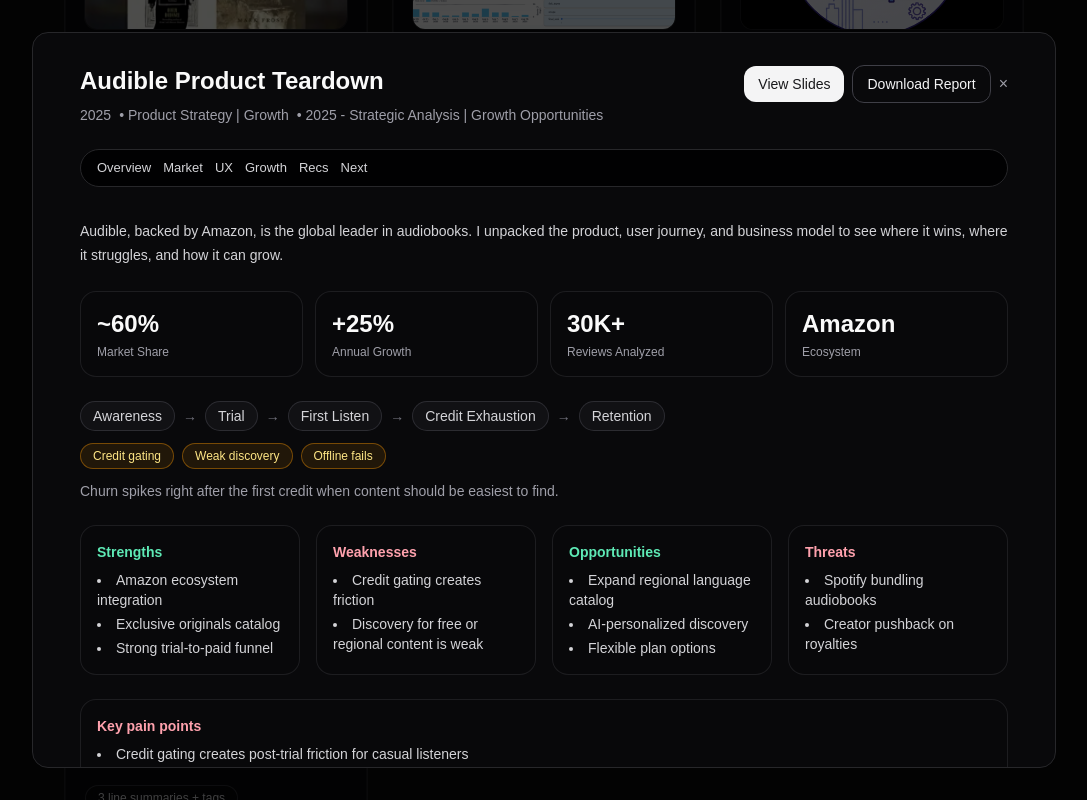
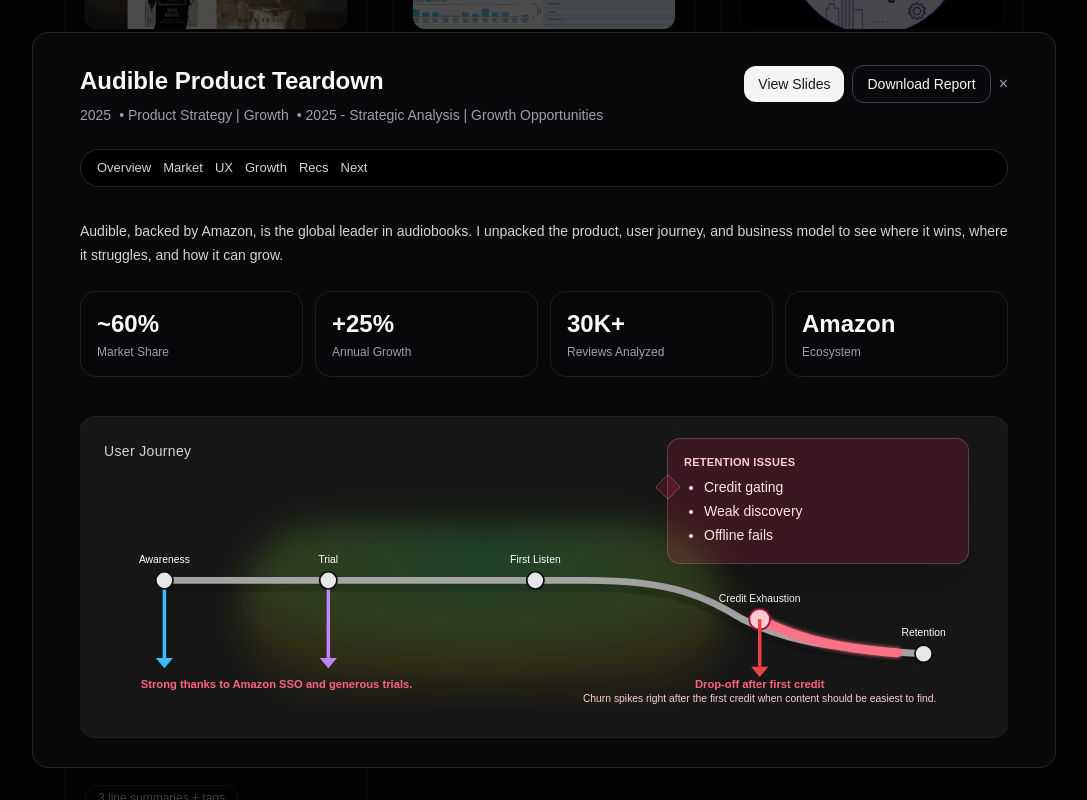
Before and after one commit to bhk1512/bk-portfolio, a Next.js app: page / in a window 1280 px wide. Both pictures are taken after a click on the button "View Breakdown". Shown: the part 781-1581 px from the top of the page, without its empty margins (96-1183 px from the left). Built offline with nearby package versions, Linux system fonts and the light colour scheme.

Commit message:
User Journey and Market Pie

```diff
--- a/src/app/page.tsx
+++ b/src/app/page.tsx
@@ -370,7 +370,7 @@
         leakMap: {
           stages: ["Awareness", "Trial", "First Listen", "Credit Exhaustion", "Retention"],
           issues: ["Credit gating", "Weak discovery", "Offline fails"],
-          caption: "Churn spikes right after the first credit when content should be easiest to find.",
+          caption: "Churn spikes right when content should be easiest to find.",
         },
         marketSnapshot: {
           leader: { label: "Audible", value: 60 },
@@ -980,7 +980,7 @@
       const rect = el.getBoundingClientRect();
       const x = e.clientX - rect.left - rect.width / 2;
       const y = e.clientY - rect.top - rect.height / 2;
-      el.style.transform = `translateY(-2px) rotateY(${x / 28}deg) rotateX(${-y / 28}deg)`;
+      el.style.transform = `translateY(-2px) rotateY(${x / 28}deg) rotateX(${-y / 28}deg`;
     };
     const onLeave = () => { el.style.transform = ""; };
 
@@ -1386,6 +1386,226 @@
 }
 
 
+
+
+
+
+
+function RetentionFlow({ stages = [], issues = [] }: { stages?: string[]; issues?: string[] }) {
+  const defaultStages = [
+    "Awareness",
+    "Trial",
+    "First Listen",
+    "Credit Exhaustion",
+    "Retention",
+  ];
+
+  const labels = stages.length >= 5
+    ? stages.slice(0, 5)
+    : defaultStages;
+
+  const points = [
+    { x: 70, y: 120 },
+    { x: 260, y: 120 },
+    { x: 500, y: 120 },
+    { x: 760, y: 165 },
+    { x: 950, y: 205 },
+  ].map((pt, index) => ({ ...pt, label: labels[index] ?? defaultStages[index] }));
+
+  const retentionIssues = issues.length ? issues : [
+    "Credit gating",
+    "Weak discovery",
+    "Offline fails",
+  ];
+
+  return (
+    <div className="w-full overflow-hidden py-4">
+      <div className="relative mx-auto h-[320px] w-full max-w-[1200px] rounded-2xl bg-neutral-900 p-6 ring-1 ring-white/10">
+        <div className="mb-2 flex items-center justify-start text-sm text-neutral-300">
+          <span className="font-medium tracking-wide">User Journey</span>
+        </div>
+        <svg className="h-[240px] w-full" viewBox="0 0 1020 260" preserveAspectRatio="xMidYMid meet">
+          <defs>
+            <linearGradient id="rf-fade" x1="0%" y1="0%" x2="0%" y2="100%">
+              <stop offset="0%" stopColor="#0ea5e9" stopOpacity="0.10" />
+              <stop offset="100%" stopColor="#0ea5e9" stopOpacity="0.00" />
+            </linearGradient>
+            <filter id="rf-glow" x="-50%" y="-50%" width="200%" height="200%">
+              <feGaussianBlur stdDeviation="2.5" result="b" />
+              <feMerge>
+                <feMergeNode in="b" />
+                <feMergeNode in="SourceGraphic" />
+              </feMerge>
+            </filter>
+            <radialGradient id="rf-blob" cx="50%" cy="20%" r="80%">
+              <stop offset="0%" stopColor="#22c55e" stopOpacity="0.25" />
+              <stop offset="60%" stopColor="#a3e635" stopOpacity="0.18" />
+              <stop offset="100%" stopColor="#eab308" stopOpacity="0.08" />
+            </radialGradient>
+            <filter id="rf-softBlur" x="-30%" y="-30%" width="160%" height="160%">
+              <feGaussianBlur stdDeviation="18" />
+            </filter>
+          </defs>
+          <rect x="160" y="56" width="560" height="190" rx="95" fill="url(#rf-blob)" filter="url(#rf-softBlur)" />
+          <path d="M 70 126 C 300 126, 460 126, 560 126 C 660 126, 700 146, 740 171 C 780 191, 820 204, 950 211" fill="none" stroke="#000" strokeOpacity="0.18" strokeWidth="14" />
+          <path d="M 70 120 C 300 120, 460 120, 560 120 C 660 120, 700 140, 740 165 C 780 185, 820 198, 950 205" fill="none" stroke="#a3a3a3" strokeWidth="8" strokeLinecap="round" />
+          <path d="M 760 165 C 800 185, 840 198, 920 204" fill="none" stroke="#fb7185" strokeWidth="10" strokeLinecap="round" filter="url(#rf-glow)" />
+          <g>
+            <line x1={70} y1={120} x2={70} y2={210} stroke="#38bdf8" strokeWidth={4} strokeLinecap="round" />
+            <polygon points="60,210 80,210 70,222" fill="#38bdf8" />
+          </g>
+          <g>
+            <line x1={260} y1={120} x2={260} y2={210} stroke="#c084fc" strokeWidth={4} strokeLinecap="round" />
+            <polygon points="250,210 270,210 260,222" fill="#c084fc" />
+          </g>
+          <text x={200} y={245} textAnchor="middle" className="fill-rose-400 text-[13px] font-semibold">
+            Strong thanks to Amazon SSO and generous trials.
+          </text>
+          {points.map((pt, index) => (
+            <g key={pt.label + index}>
+              <circle cx={pt.x} cy={pt.y} r={10} fill="#e5e7eb" stroke="#0a0a0a" strokeWidth="2" />
+              <text x={pt.x} y={pt.y - 20} textAnchor="middle" className="fill-white text-[12px] font-medium">
+                {pt.label}
+              </text>
+            </g>
+          ))}
+          <g>
+            <circle cx={760} cy={165} r={12} fill="#fecdd3" stroke="#9f1239" strokeWidth="2" />
+            <line x1={760} y1={165} x2={760} y2={220} stroke="#ef4444" strokeWidth="4" />
+            <polygon points="750,220 770,220 760,232" fill="#ef4444" />
+            <text x={760} y={245} textAnchor="middle" className="fill-rose-400 text-[13px] font-semibold">
+              Drop-off after first credit
+            </text>
+            <text x={760} y={261} textAnchor="middle" className="fill-rose-200 text-[12px]">
+              Churn spikes right after the first credit when content should be easiest to find.
+            </text>
+            </g>
+        </svg>
+        <div className="pointer-events-none absolute right-6 bottom-6 -translate-y-[150px] w-[300px] rounded-xl bg-rose-500/15 p-4 text-sm text-rose-100 ring-1 ring-rose-300/30 shadow-2xl sm:right-10">
+          <div className="absolute -left-2 top-10 h-4 w-4 rotate-45 bg-rose-500/15 ring-1 ring-rose-300/30" />
+          <div className="mb-1 text-[11px] font-semibold tracking-wide text-rose-200">RETENTION ISSUES</div>
+          <ul className="list-disc pl-5 leading-6">
+            {retentionIssues.map((issue) => (
+              <li key={issue}>{issue}</li>
+            ))}
+          </ul>
+        </div>
+      </div>
+    </div>
+  );
+}
+
+function MarketShareRadial({ leader, competitors }: { leader: { label: string; value: number }; competitors: { label: string; value: number }[] }) {
+  const segments = useMemo(() => {
+    if (!leader) return [] as Array<{ label: string; value: number; color: string; textColor: string }>;
+    const palette = [
+      { bg: "#22c55e", text: "#bbf7d0" },
+      { bg: "#38bdf8", text: "#bae6fd" },
+      { bg: "#f97316", text: "#fed7aa" },
+      { bg: "#c084fc", text: "#e9d5ff" },
+      { bg: "#facc15", text: "#fef08a" },
+    ];
+    const data = [leader, ...(competitors ?? [])]
+      .filter(Boolean)
+      .map((segment) => ({
+        label: segment.label,
+        value: Math.max(0, segment.value ?? 0),
+      }));
+    return data.map((segment, index) => ({
+      ...segment,
+      color: palette[index % palette.length].bg,
+      textColor: palette[index % palette.length].text,
+    }));
+  }, [leader, competitors]);
+
+  const total = segments.reduce((sum, segment) => sum + segment.value, 0);
+  if (!total || !segments.length) {
+    return (
+      <div className="relative h-56 w-56 sm:h-60 sm:w-60">
+        <div className="absolute inset-0 rounded-full border border-zinc-800/60 bg-zinc-900" />
+        <div className="absolute inset-12 flex items-center justify-center rounded-full bg-black/70 text-xs text-zinc-400">
+          No market data
+        </div>
+      </div>
+    );
+  }
+
+  let cumulative = 0;
+  const gradientStops: string[] = [];
+  const labelRadius = 56;
+  const pointerRadius = 47;
+  const labeledSegments = segments.map((segment) => {
+    const start = (cumulative / total) * 100;
+    cumulative += segment.value;
+    const end = (cumulative / total) * 100;
+    gradientStops.push(segment.color + ' ' + start + '% ' + end + '%');
+    const midpoint = (start + end) / 2;
+    const angle = (midpoint / 100) * Math.PI * 2 - Math.PI / 2;
+    const pointerX = 50 + Math.cos(angle) * pointerRadius;
+    const pointerY = 50 + Math.sin(angle) * pointerRadius;
+    const labelX = 50 + Math.cos(angle) * labelRadius;
+    const labelY = 50 + Math.sin(angle) * labelRadius;
+    const alignRight = labelX >= 50;
+    return {
+      ...segment,
+      pointerX,
+      pointerY,
+      labelX,
+      labelY,
+      alignRight,
+      translateX: alignRight ? '0%' : '-100%',
+      justify: alignRight ? 'flex-start' : 'flex-end',
+    };
+  });
+
+  const gradient = 'conic-gradient(' + gradientStops.join(', ') + ')';
+  const leaderSegment = segments[0];
+
+  return (
+    <div className="relative mx-auto h-56 w-56 sm:h-60 sm:w-60">
+      <div className="absolute inset-0 rounded-full border border-zinc-800/60 bg-zinc-900" />
+      <div className="absolute inset-3 rounded-full" style={{ background: gradient }} />
+      <div className="absolute inset-3 rounded-full border border-black/20" />
+      <div className="absolute inset-12 flex flex-col items-center justify-center rounded-full bg-black/80 text-center">
+        <div className="text-3xl font-semibold text-zinc-100">{Math.round(leaderSegment?.value ?? 0)}%</div>
+        <div className="text-xs text-zinc-400">{leaderSegment?.label ?? 'Leader share'}</div>
+      </div>{labeledSegments.map((segment) => (
+        <React.Fragment key={segment.label}>
+          <span
+            className="absolute h-2 w-2 rounded-full border border-black/40"
+            style={{
+              left: segment.pointerX + '%',
+              top: segment.pointerY + '%',
+              backgroundColor: segment.color,
+              transform: 'translate(-50%, -50%)',
+            }}
+          />
+          <div
+            className="absolute min-w-[80px] text-xs font-medium text-zinc-100"
+            style={{
+              left: segment.labelX + '%',
+              top: segment.labelY + '%',
+              transform: 'translate(' + segment.translateX + ', -50%)',
+              textAlign: segment.alignRight ? 'left' : 'right',
+            }}
+          >
+            <div className="flex items-center gap-1" style={{ justifyContent: segment.justify }}>
+              <span
+                className="inline-block h-2 w-2 rounded-full"
+                style={{ backgroundColor: segment.color }}
+              />
+              <span>{segment.label}</span>
+            </div>
+            <div className="text-[11px] font-normal text-zinc-400">{Math.round(segment.value)}%</div>
+          </div>
+        </React.Fragment>
+      ))}
+    </div>
+  );
+}
+
+
+
 function TeardownModalContent({ project, onClose, modalRef, scrollTo }: { project: Project; onClose: () => void; modalRef: React.MutableRefObject<HTMLDivElement | null>; scrollTo: (id: string) => void; }) {
   const teardown = project.teardown!;
   const navItems = teardown.nav ?? [
@@ -1410,11 +1630,7 @@
   const reviewSummary = teardown.uxJourney?.reviewSummary ?? [];
   const maxReview = reviewSummary.reduce((max, item) => Math.max(max, item.value), 0);
   const market = teardown.marketSnapshot;
-  const totalMarket = market ? market.leader.value + market.competitors.reduce((sum, comp) => sum + comp.value, 0) : 0;
-  const leaderPercent = market && totalMarket ? Math.round((market.leader.value / totalMarket) * 100) : 0;
-  const marketChartStyle = market
-    ? { backgroundImage: `conic-gradient(#22c55e ${leaderPercent}%, rgba(161,161,170,0.35) ${leaderPercent}% 100%)` }
-    : undefined;
+
   const recommendationAccent = (accent?: "emerald" | "teal" | "violet" | "amber") => {
     switch (accent) {
       case "emerald":
@@ -1495,26 +1711,29 @@
             ))}
           </div>
         ) : null}
-        {teardown.leakMap ? (
-          <div className="space-y-3">
-            <div className="flex flex-wrap items-center gap-2 text-xs sm:text-sm text-zinc-300">
-              {teardown.leakMap.stages.map((stage, index) => (
-                <React.Fragment key={stage}>
-                  <div className="rounded-full border border-zinc-700/60 bg-zinc-900/60 px-3 py-1">{stage}</div>
-                  {index < teardown.leakMap.stages.length - 1 ? <span className="text-zinc-500">→</span> : null}
-                </React.Fragment>
-              ))}
-            </div>
-            <div className="flex flex-wrap gap-2">
-              {teardown.leakMap.issues.map((issue) => (
-                <span key={issue} className="inline-flex items-center rounded-full border border-amber-500/40 bg-amber-500/10 px-3 py-1 text-xs text-amber-200">
-                  {issue}
-                </span>
-              ))}
-            </div>
-            <p className="text-sm text-zinc-400">{teardown.leakMap.caption}</p>
-          </div>
-        ) : null}
+
+
+
+
+
+
+
+
+{teardown.leakMap ? (
+  <div className="space-y-4">
+    <RetentionFlow stages={teardown.leakMap.stages} issues={teardown.leakMap.issues} />
+  </div>
+) : null}
+
+
+
+
+
+
+
+
+
+
         {teardown.execSummary ? (
           <div className="grid gap-4 sm:grid-cols-2 lg:grid-cols-4">
             <div className={baseCard}>
@@ -1555,26 +1774,9 @@
 
       <section id="td-market" className="mt-10 space-y-6">
         {market ? (
-          <div className="grid gap-6 lg:grid-cols-[minmax(0,220px)_1fr]">
-            <div className="flex flex-col items-center gap-4">
-              <div className="relative h-40 w-40 rounded-full border border-zinc-800 bg-zinc-950/60 shadow-inner" style={marketChartStyle}>
-                <div className="absolute inset-6 flex flex-col items-center justify-center rounded-full bg-black/85">
-                  <div className="text-2xl font-semibold text-zinc-50">{leaderPercent}%</div>
-                  <div className="text-xs text-zinc-400">Audible share</div>
-                </div>
-              </div>
-              <div className="w-full space-y-2 text-xs text-zinc-400">
-                <div className="flex items-center justify-between">
-                  <span>Audible</span>
-                  <span className="text-zinc-200">{leaderPercent}%</span>
-                </div>
-                {market.competitors.map((comp) => (
-                  <div key={comp.label} className="flex items-center justify-between">
-                    <span>{comp.label}</span>
-                    <span className="text-zinc-300">{comp.value}%</span>
-                  </div>
-                ))}
-              </div>
+          <div className="grid gap-6 lg:grid-cols-[minmax(0,280px)_1fr]">
+            <div className="flex items-center justify-center">
+              <MarketShareRadial leader={market.leader} competitors={market.competitors} />
             </div>
             <div className={baseCard}>
               <h4 className="text-sm font-semibold text-zinc-200 mb-2">Market snapshot</h4>
@@ -1595,9 +1797,6 @@
       </section>
 
       <section id="td-ux" className="mt-10 space-y-6">
-        {teardown.uxJourney?.intro?.map((line) => (
-          <p key={line} className="text-sm text-zinc-300 leading-6">{line}</p>
-        ))}
         {phases.length ? (
           <div className="space-y-4">
             <div className="flex flex-wrap gap-2">
```
